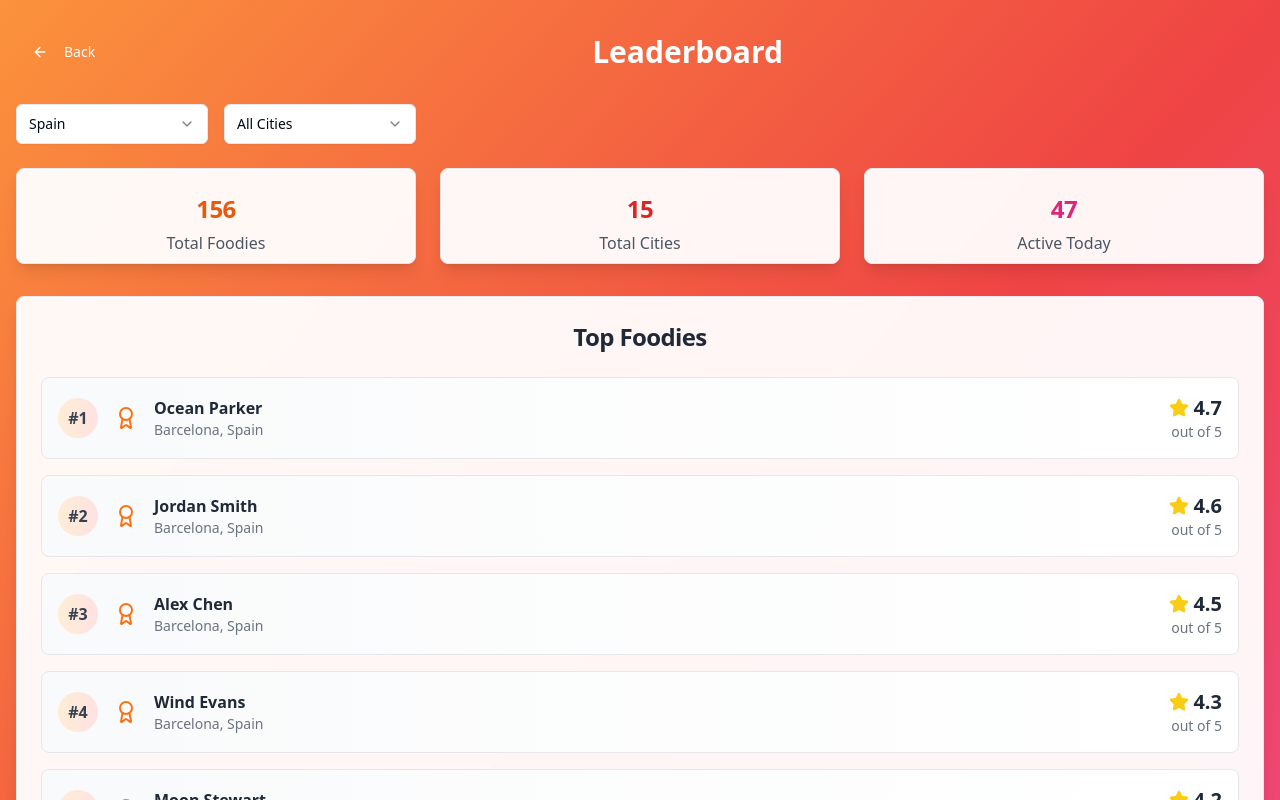
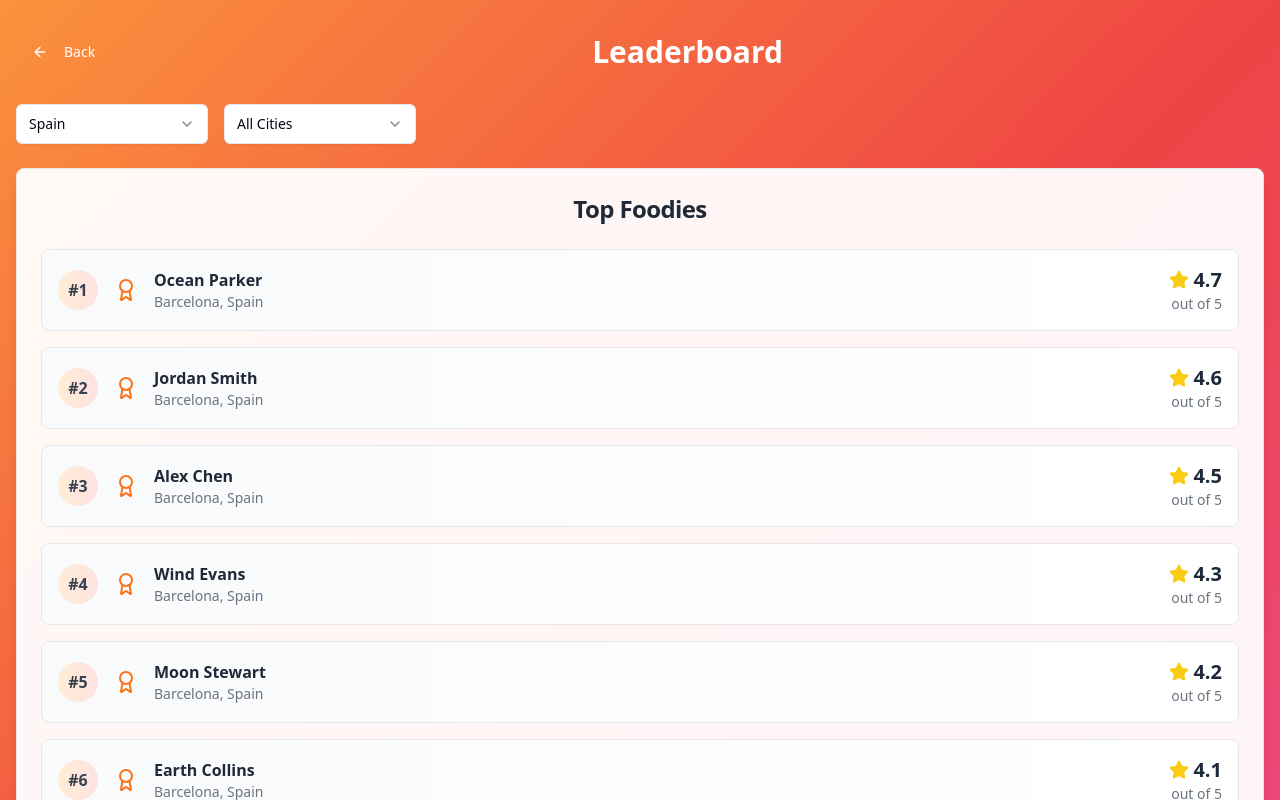
Before and after one commit to bradyshelf/solofoodies-test-scoreboard-1, a React (Vite) app: page /leaderboard in a window 1280 px wide. Shown: the top 800 px of the page. Built offline with nearby package versions, Linux system fonts and the light colour scheme.

Commit message:
Remove leaderboard stats section
Removed the stats section from the leaderboard page.

```diff
--- a/src/pages/LeaderboardPage.tsx
+++ b/src/pages/LeaderboardPage.tsx
@@ -163,29 +163,6 @@ const LeaderboardPage = () => {
           </Select>
         </div>
 
-        {/* Stats Cards */}
-        <div className="grid grid-cols-1 md:grid-cols-3 gap-6 mb-8">
-          <Card className="bg-white/95 backdrop-blur-sm shadow-lg">
-            <CardHeader className="text-center pb-2">
-              <CardTitle className="text-2xl font-bold text-orange-600">156</CardTitle>
-              <p className="text-gray-600">Total Foodies</p>
-            </CardHeader>
-          </Card>
-
-          <Card className="bg-white/95 backdrop-blur-sm shadow-lg">
-            <CardHeader className="text-center pb-2">
-              <CardTitle className="text-2xl font-bold text-red-600">15</CardTitle>
-              <p className="text-gray-600">Total Cities</p>
-            </CardHeader>
-          </Card>
-
-          <Card className="bg-white/95 backdrop-blur-sm shadow-lg">
-            <CardHeader className="text-center pb-2">
-              <CardTitle className="text-2xl font-bold text-pink-600">47</CardTitle>
-              <p className="text-gray-600">Active Today</p>
-            </CardHeader>
-          </Card>
-        </div>
 
         {/* Leaderboard */}
         <Card className="bg-white/95 backdrop-blur-sm shadow-lg">
```
